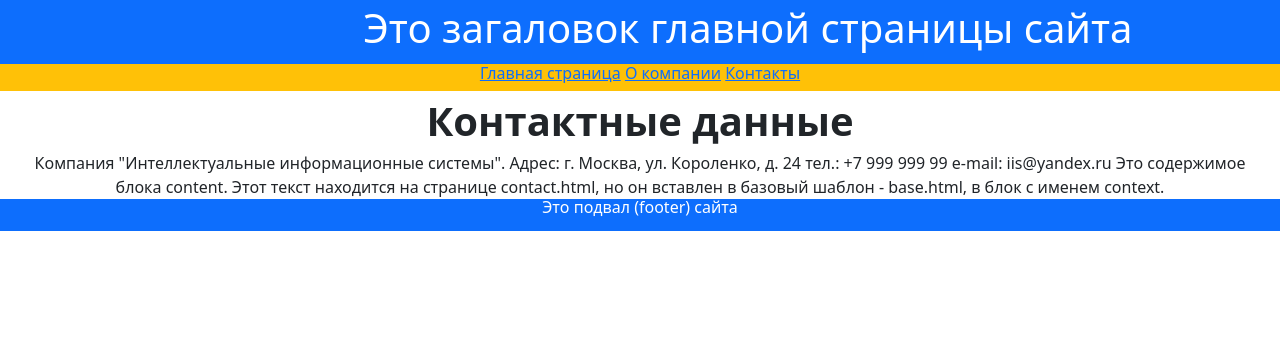
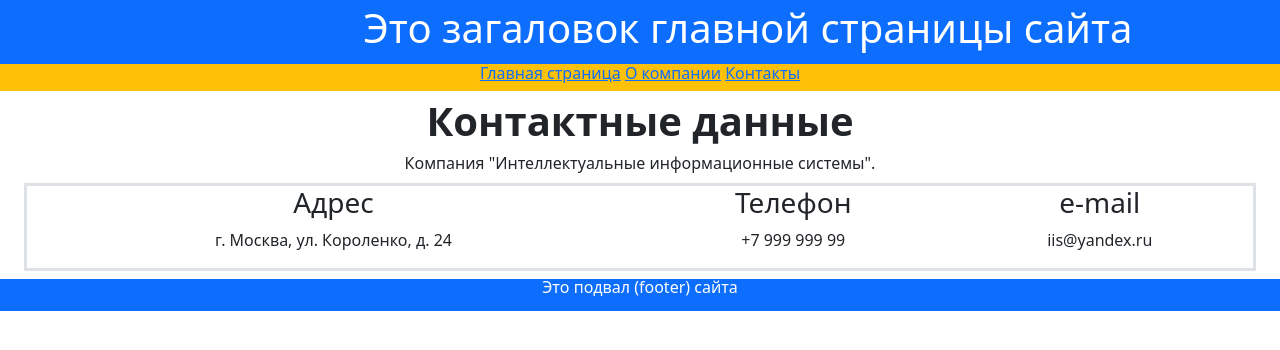
Before and after one commit to Serega4x4/Web_1, a Django app: page /contact/ in a window 1280 px wide. Shown: the top 350 px of the page. Run offline with Django 4.2, Linux system fonts and the light colour scheme; some libraries are stand-ins or nearby versions.

Commit message:
tags of Bottstrap in adapted blocks

```diff
--- a/hello/templates/firstapp/contact.html
+++ b/hello/templates/firstapp/contact.html
@@ -3,10 +3,20 @@
 {% block header %}Контактные данные{% endblock header %}
 {% block content %}
     Компания "Интеллектуальные информационные системы".
-    Адрес: г. Москва, ул. Короленко, д. 24
-    тел.: +7 999 999 99
-    e-mail: iis@yandex.ru
-    Это содержимое блока content. Этот текст находится
-    на странице contact.html, но он вставлен в базовый
-    шаблон - base.html, в блок с именем context.
+    <div class="container-fluid text-center my-2 border border-3">
+        <div class="row">
+            <div class="col-sm-6">
+                <h3>Адрес</h3>
+                <p>г. Москва, ул. Короленко, д. 24</p>
+            </div>
+            <div class="col-sm-3">
+                <h3>Телефон</h3>
+                <p>+7 999 999 99</p>
+            </div>
+            <div class="col-sm-3">
+                <h3>e-mail</h3>
+                <p>iis@yandex.ru</p>
+            </div>
+        </div>
+    </div>
 {% endblock content %}
```
